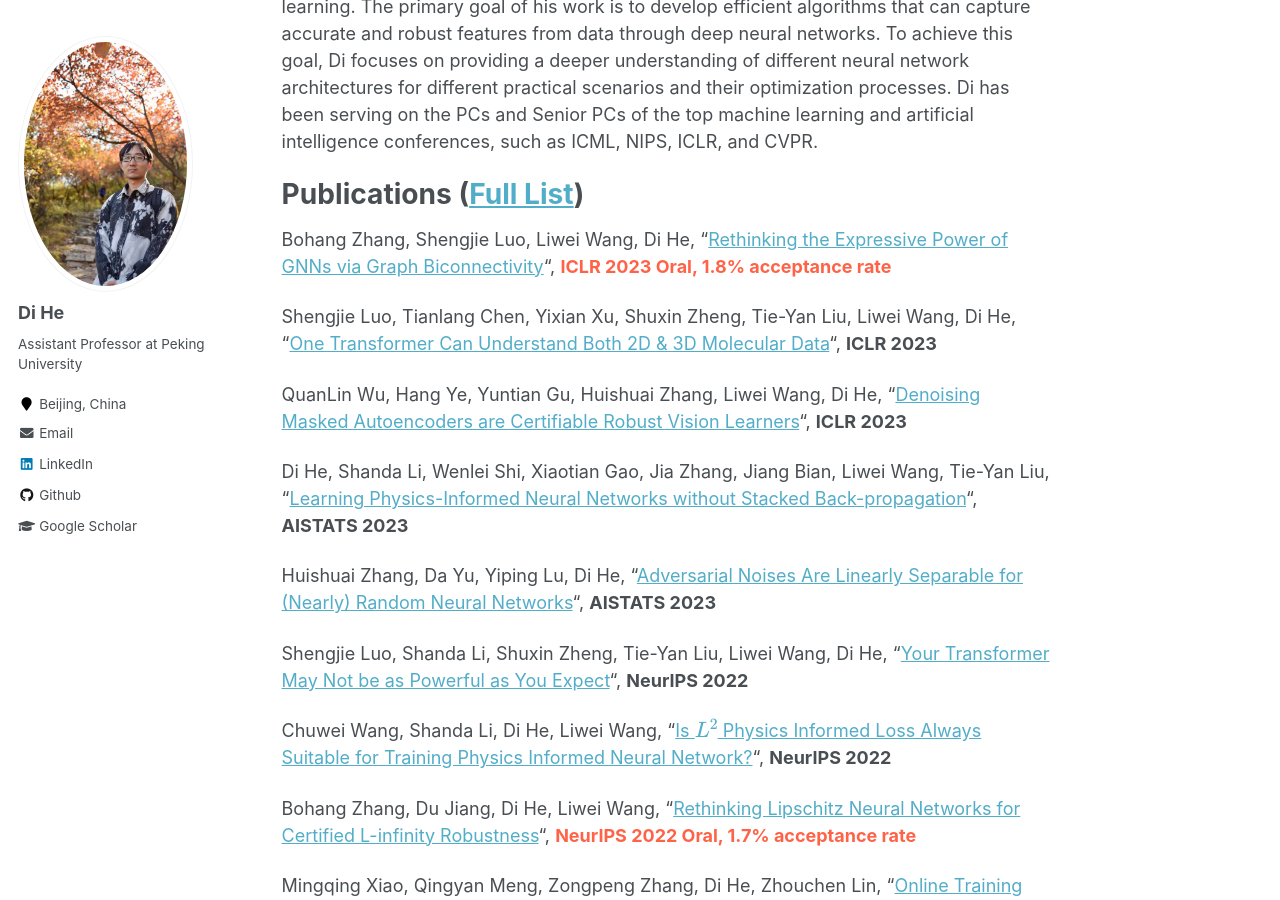
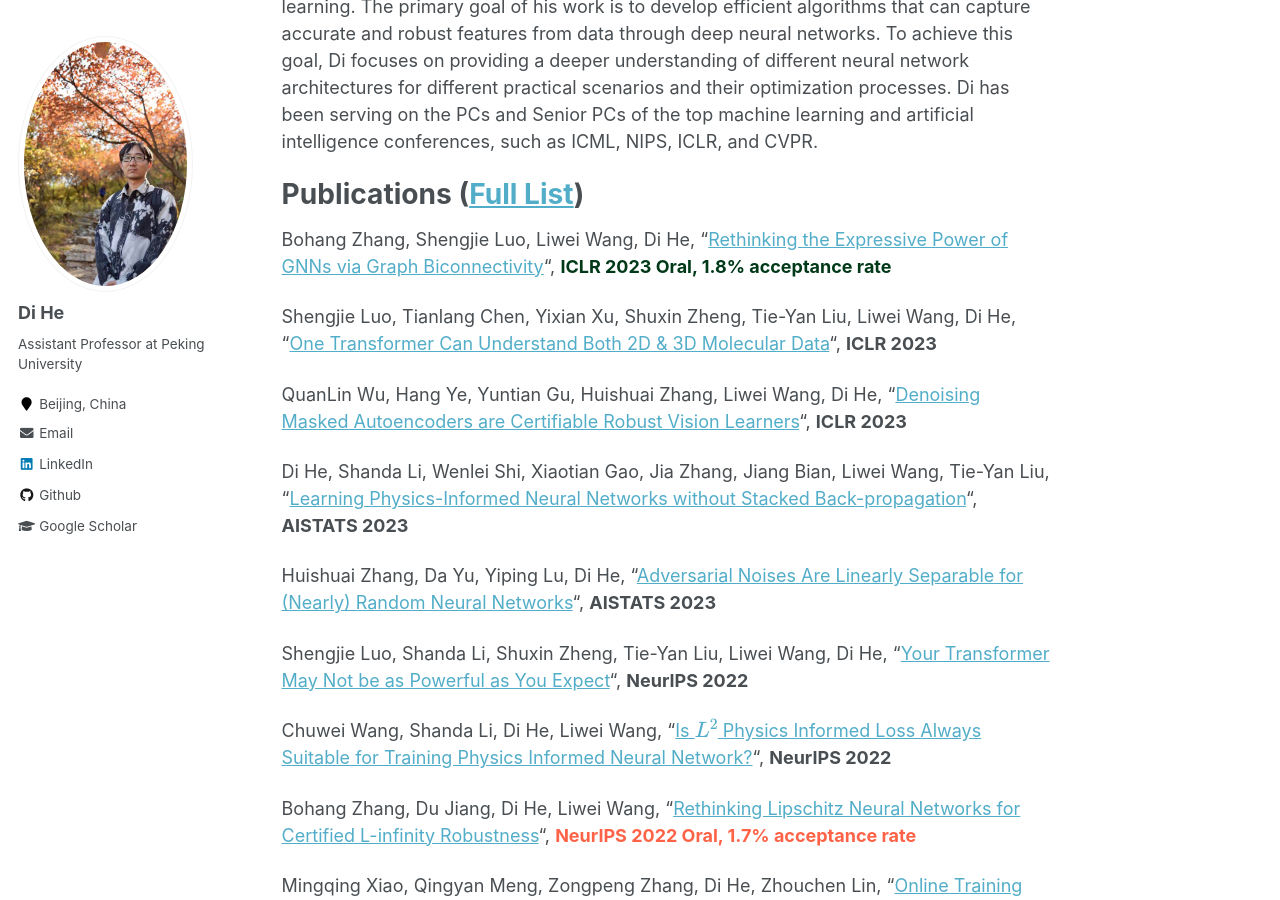
Before and after one commit to DiHe-PKU/DiHe-PKU.github.io, a Jekyll site: the page built from _pages/about.md, in a window 1280 px wide and 900 px high, scrolled down 326 px. Built offline with Jekyll 4.4.1, drawn with Linux system fonts in a browser that asks for light colours; formulas are drawn with MathJax 3.

Commit message:
Update about.md

```diff
--- a/_pages/about.md
+++ b/_pages/about.md
@@ -16,7 +16,7 @@ Di’s main research (current and past) include representation learning (large-s
 Publications ([Full List](https://scholar.google.com/citations?hl=zh-CN&user=orVoz4IAAAAJ&view_op=list_works&sortby=pubdate))
 =====
 
-Bohang Zhang, Shengjie Luo, Liwei Wang, Di He, “[Rethinking the Expressive Power of GNNs via Graph Biconnectivity](https://openreview.net/forum?id=r9hNv76KoT3)“, **<font color=tomato> ICLR 2023 Oral, 1.8% acceptance rate</font>**
+Bohang Zhang, Shengjie Luo, Liwei Wang, Di He, “[Rethinking the Expressive Power of GNNs via Graph Biconnectivity](https://openreview.net/forum?id=r9hNv76KoT3)“, **<font color="rgb(139,0,18)"> ICLR 2023 Oral, 1.8% acceptance rate</font>**
 
 Shengjie Luo, Tianlang Chen, Yixian Xu, Shuxin Zheng, Tie-Yan Liu, Liwei Wang, Di He, “[One Transformer Can Understand Both 2D & 3D Molecular Data](https://openreview.net/forum?id=vZTp1oPV3PC)“, **ICLR 2023**
 
```
